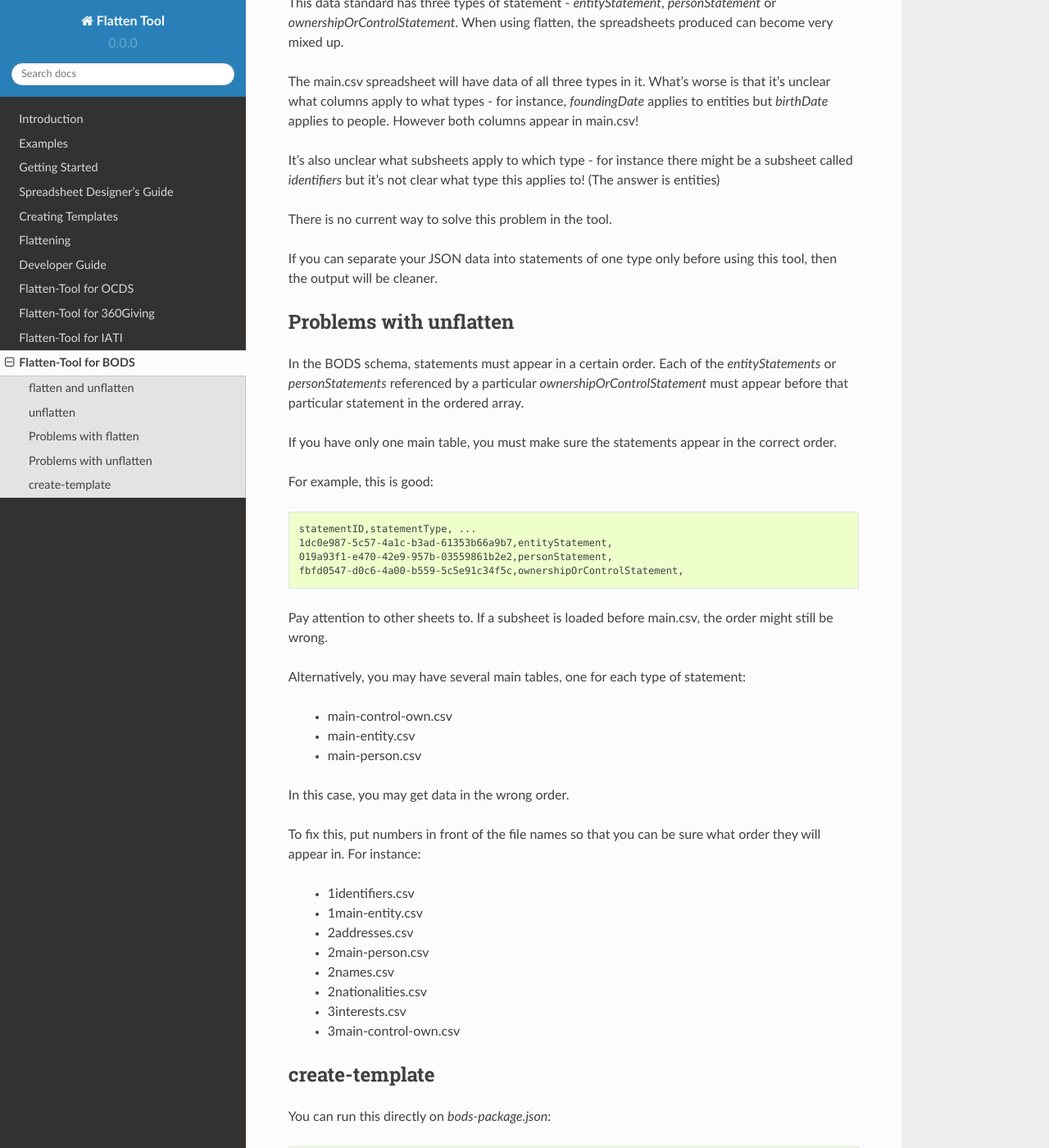
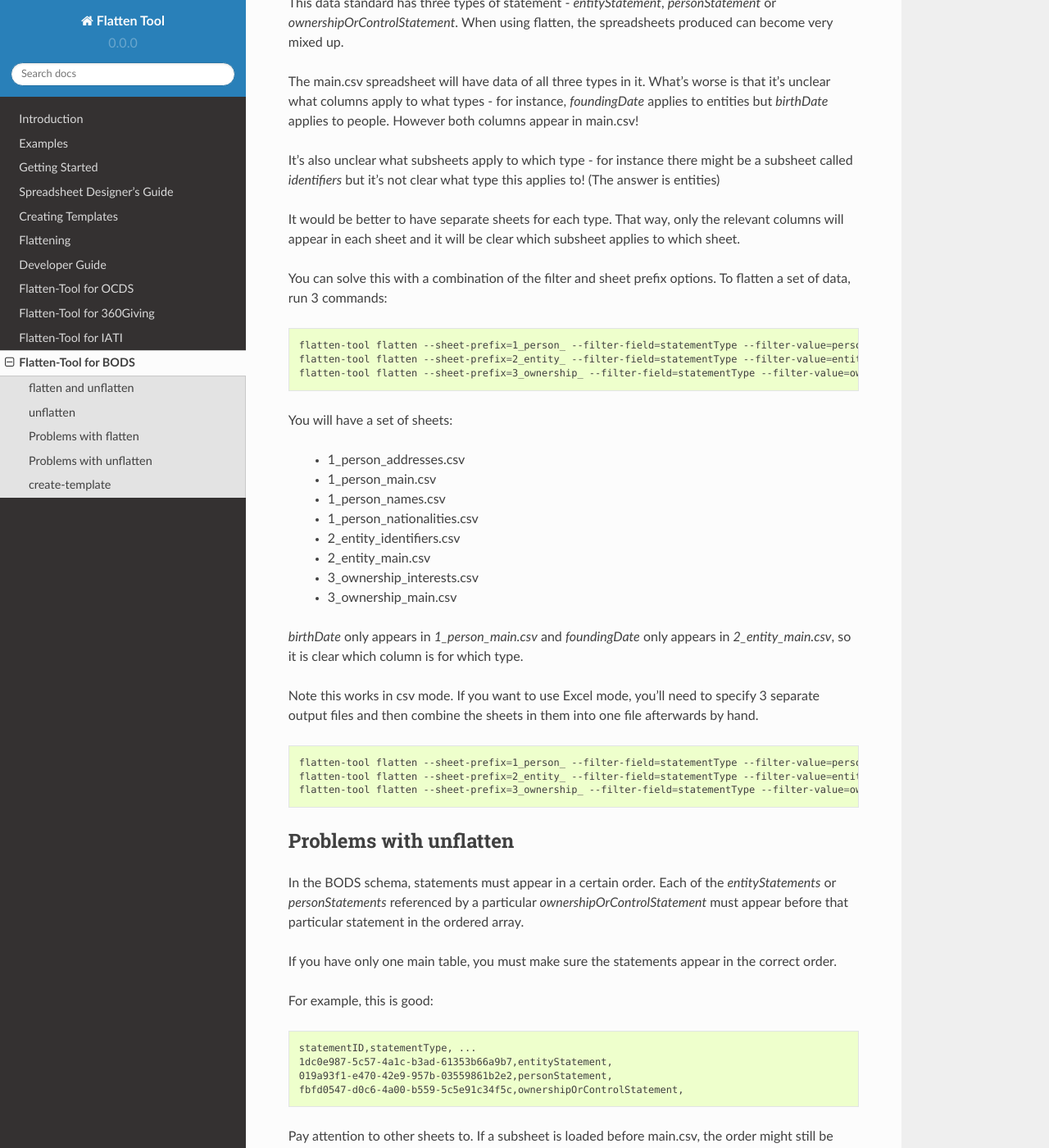
Before and after one commit to OpenDataServices/flatten-tool, a Sphinx documentation site: the page built from docs/usage-bods.rst, in a window 1280 px wide and 1400 px high, scrolled down 883 px. Shown: the whole window at 82% size. Built offline with Sphinx 7.4.7 and the Read the Docs theme 2.0.0, drawn with Linux system fonts in a browser that asks for light colours.

Commit message:
Add --filter-field and --filter-value to flatten https://github.com/OpenDataServices/flatten-tool/issues/223

```diff
--- a/docs/usage-bods.rst
+++ b/docs/usage-bods.rst
@@ -43,10 +43,38 @@ However both columns appear in main.csv!
 It's also unclear what subsheets apply to which type - for instance there might be a subsheet called `identifiers`
 but it's not clear what type this applies to! (The answer is entities)
 
-There is no current way to solve this problem in the tool.
+It would be better to have separate sheets for each type.
+That way, only the relevant columns will appear in each sheet and it will be clear which subsheet applies to which sheet.
 
-If you can separate your JSON data into statements of one type only before using this tool, then the output will be cleaner.
+You can solve this with a combination of the filter and sheet prefix options. To flatten a set of data, run 3 commands:
 
+.. code-block:: bash
+
+    flatten-tool flatten --sheet-prefix=1_person_ --filter-field=statementType --filter-value=personStatement -f csv -o example1/ example1.json --root-is-list --id-name=statementID
+    flatten-tool flatten --sheet-prefix=2_entity_ --filter-field=statementType --filter-value=entityStatement -f csv -o example1/ example1.json --root-is-list --id-name=statementID
+    flatten-tool flatten --sheet-prefix=3_ownership_ --filter-field=statementType --filter-value=ownershipOrControlStatement -f csv -o example1/ example1.json --root-is-list --id-name=statementID
+
+You will have a set of sheets:
+
+  *  1_person_addresses.csv
+  *  1_person_main.csv
+  *  1_person_names.csv
+  *  1_person_nationalities.csv
+  *  2_entity_identifiers.csv
+  *  2_entity_main.csv
+  *  3_ownership_interests.csv
+  *  3_ownership_main.csv
+
+`birthDate` only appears in `1_person_main.csv` and `foundingDate` only appears in `2_entity_main.csv`, so it is clear which column is for which type.
+
+Note this works in csv mode.
+If you want to use Excel mode, you'll need to specify 3 separate output files and then combine the sheets in them into one file afterwards by hand.
+
+.. code-block:: bash
+
+    flatten-tool flatten --sheet-prefix=1_person_ --filter-field=statementType --filter-value=personStatement -f xlsx -o example1/part1.xlsx example1.json --root-is-list --id-name=statementID
+    flatten-tool flatten --sheet-prefix=2_entity_ --filter-field=statementType --filter-value=entityStatement -f xlsx -o example1/part2.xlsx example1.json --root-is-list --id-name=statementID
+    flatten-tool flatten --sheet-prefix=3_ownership_ --filter-field=statementType --filter-value=ownershipOrControlStatement -f xlsx -o example1/part3.xlsx example1.json --root-is-list --id-name=statementID
 
 Problems with unflatten
 -----------------------
```
Also changed, not shown: CHANGELOG.md (+1 -0 lines), docs/flatten.rst (+24 -0 lines), flattentool/__init__.py (+7 -2 lines), 9 other files.
